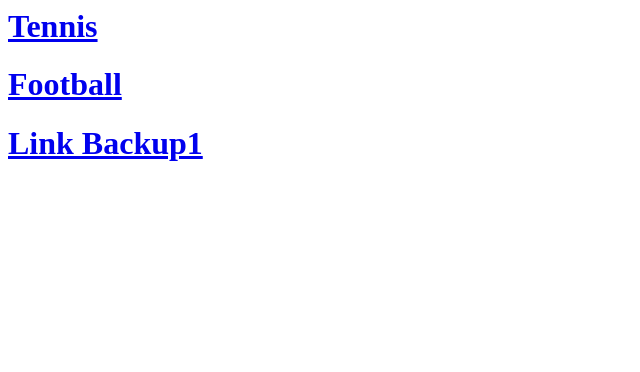
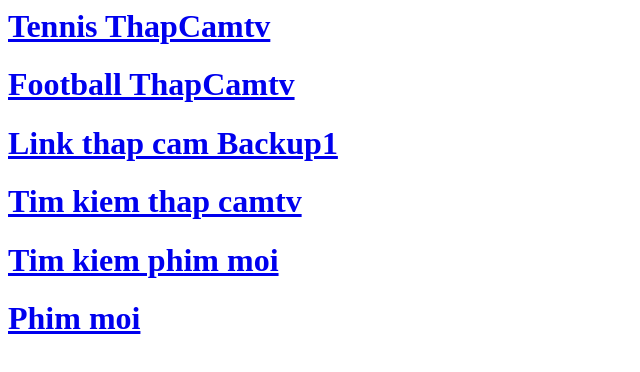
Before and after one commit to iamtu/aihackathon, a plain HTML site: page index.html in a window 1280 px wide. Shown: the whole page, without its empty margins (0-640 px from the left). Drawn offline with Linux system fonts and the light colour scheme.

Commit message:
Update index.html

```diff
--- a/index.html
+++ b/index.html
@@ -1,3 +1,6 @@
-<a href="https://b.thapcam73.life/tennis"><h1>Tennis</h1></a>
-<a href="https://b.thapcam73.life/football"><h1>Football</h1></a>
-<a href="https://thapcamtvz.net/"><h1>Link Backup1</h1></a>
+<a href="https://b.thapcam73.life/tennis"><h1>Tennis ThapCamtv</h1></a>
+<a href="https://b.thapcam73.life/football"><h1>Football ThapCamtv</h1></a>
+<a href="https://thapcamtvz.net/"><h1>Link thap cam Backup1</h1></a>
+<a href="https://www.google.com/search?q=link+th%E1%BA%ADp+c%E1%BA%A9m+tv"><h1>Tim kiem thap camtv</h1></a>
+<a href="https://www.google.com/search?q=link+phim+moi"><h1>Tim kiem phim moi</h1></a>
+<a href="https://phimmoi.sale/"><h1>Phim moi</h1></a>
```
